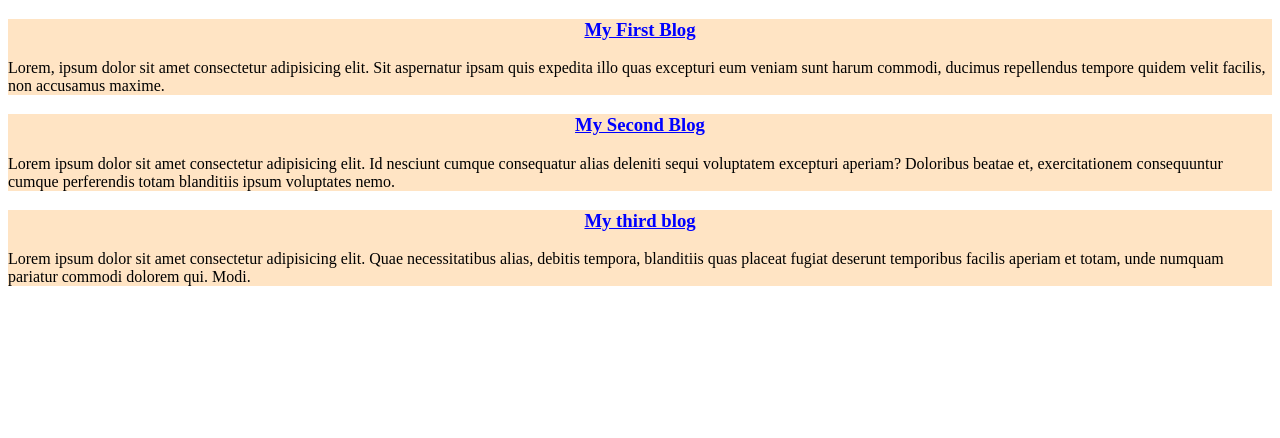
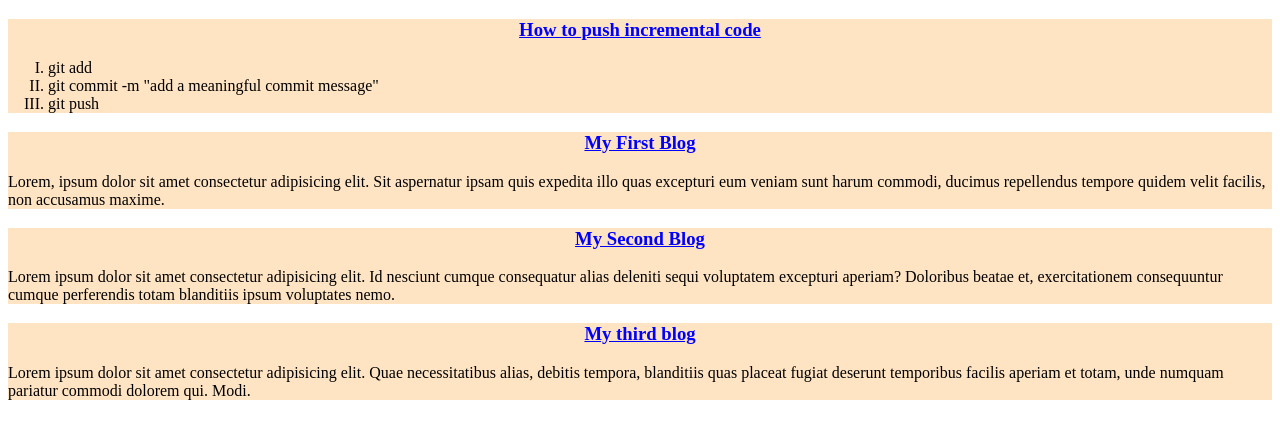
Before and after one commit to mahbub-r/my-simple-website, a plain HTML site: page index.html in a window 1280 px wide. Drawn offline with Linux system fonts and the light colour scheme.

Commit message:
added the list for git commit

```diff
--- a/index.html
+++ b/index.html
@@ -8,6 +8,14 @@
     <link rel="stylesheet" href="style.css">
 </head>
 <body>
+    <div>
+        <h3>How to push incremental code</h3>
+            <ol type="I">
+                <li>git add</li>
+                <li>git commit -m "add a meaningful commit message"</li>
+                <li>git push</li>
+            </ol>
+    </div>
     <div>
         <h3>My First Blog</h3>
         <p>Lorem, ipsum dolor sit amet consectetur adipisicing elit. Sit aspernatur ipsam quis expedita illo quas excepturi eum veniam sunt harum commodi, ducimus repellendus tempore quidem velit facilis, non accusamus maxime.</p>
```
Also changed, not shown: style.css (line endings or trailing spaces).
